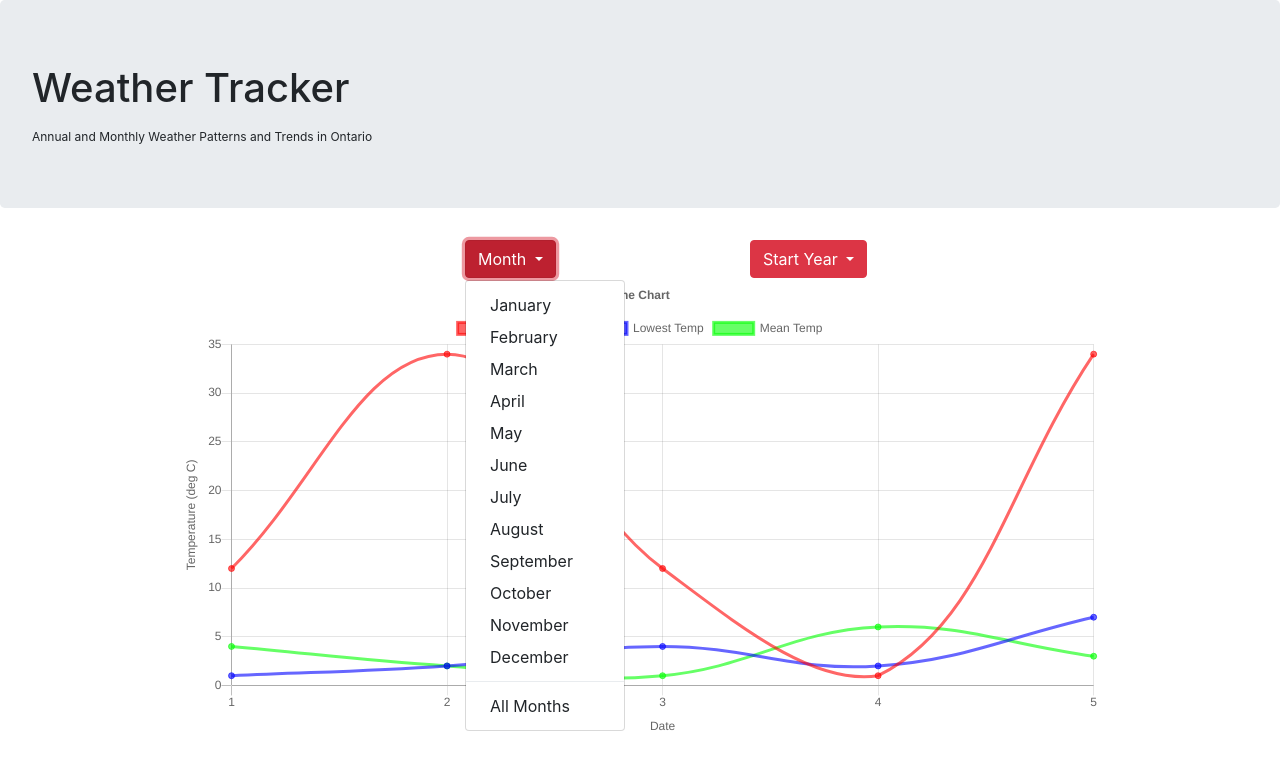
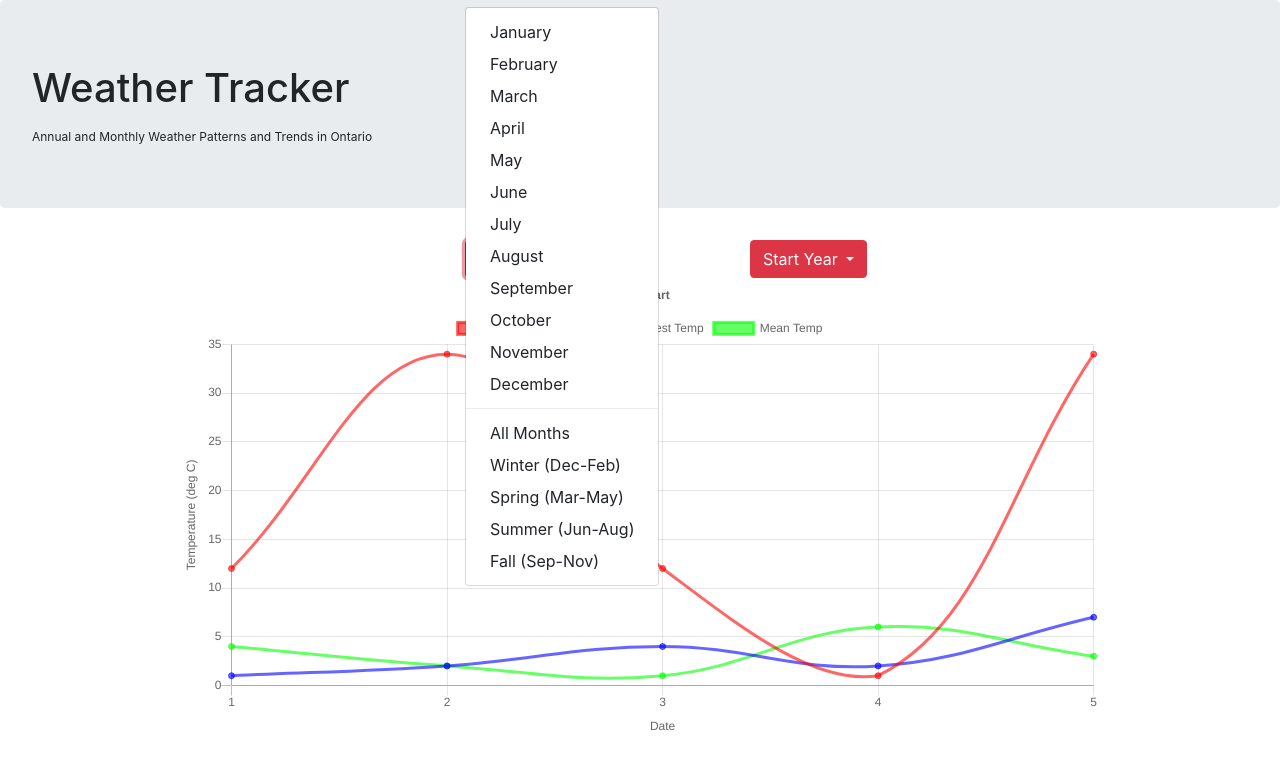
Before and after one commit to zainosaurus/Weather_Tracker, a Flask app: page / in a window 1280 px wide, after a click on "Month". Shown: the top 770 px of the page. Run offline with Flask 2, Linux system fonts and the light colour scheme; some libraries are stand-ins or nearby versions.

Commit message:
Added months

```diff
--- a/server.py
+++ b/server.py
@@ -28,6 +28,26 @@ def chart():
 	if (month == 'all_months'):
 		for i in range(len(month_mask)):
 			month_mask[i] = True
+	elif (month == 'winter_months'):
+		#lazy way to do it. Dec - Feb
+		month_mask[11] = True
+		month_mask[0] = True
+		month_mask[1] = True
+	elif (month == 'spring_months'):
+		#lazy way to do it. Mar - May
+		month_mask[2] = True
+		month_mask[3] = True
+		month_mask[4] = True
+	elif (month == 'summer_months'):
+		#lazy way to do it. Jun - Aug
+		month_mask[5] = True
+		month_mask[6] = True
+		month_mask[7] = True
+	elif (month == 'fall_months'):
+		#lazy way to do it. Sep - Nov
+		month_mask[8] = True
+		month_mask[9] = True
+		month_mask[10] = True
 	else:
 		month_mask[month_dict[month]] = True
 
--- a/templates/index.html
+++ b/templates/index.html
@@ -142,6 +142,10 @@
 						<a class="dropdown-item month" id="December">December</a>
 				    <div class="dropdown-divider"></div>
 				    	<a class="dropdown-item month" id="all_months">All Months</a>
+						<a class="dropdown-item month" id="winter_months">Winter (Dec-Feb)</a>
+						<a class="dropdown-item month" id="spring_months">Spring (Mar-May)</a>
+						<a class="dropdown-item month" id="summer_months">Summer (Jun-Aug)</a>
+						<a class="dropdown-item month" id="fall_months">Fall (Sep-Nov)</a>
 					</div>
 				</div>
 
```
